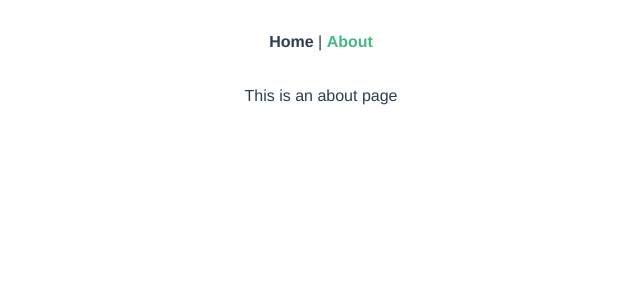
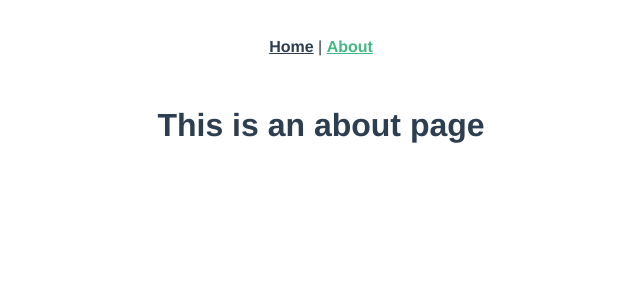
Before and after one commit to RyanChristian4427/tempest_depr, a Vue app in the folder vue-client/: page /about in a window 1280 px wide. Shown: the top 300 px of the page, without its empty margins (319-959 px from the left). Built offline with nearby package versions, Linux system fonts and the light colour scheme.

Commit message:
Reverted dependency, changed routes

```diff
--- a/vue-client/babel.config.js
+++ b/vue-client/babel.config.js
@@ -2,4 +2,4 @@ module.exports = {
   presets: [
     '@vue/app'
   ]
-}
+};
--- a/vue-client/package.json
+++ b/vue-client/package.json
@@ -10,9 +10,10 @@
     "test:unit": "vue-cli-service test:unit"
   },
   "dependencies": {
+    "@types/lodash": "^4.14.136",
     "axios": "^0.19.0",
     "buefy": "^0.8.2",
-    "core-js": "^3.1.4",
+    "core-js": "^2.6.5",
     "register-service-worker": "^1.6.2",
     "vue": "^2.6.10",
     "vue-axios": "^2.1.4",
--- a/vue-client/src/main.ts
+++ b/vue-client/src/main.ts
@@ -1,10 +1,9 @@
 import App from './App.vue';
 import Buefy from 'buefy';
-import router from '@/router/router';
+import { router } from '@/router/router';
 import store from '@/store';
 import Vue from 'vue';
 
-import 'buefy/dist/buefy.css';
 import '@/registerServiceWorker';
 import '@/services';
 
--- a/vue-client/src/router/router.ts
+++ b/vue-client/src/router/router.ts
@@ -5,14 +5,12 @@ import routes from './routes';
 Vue.use(Router);
 
 // Create a new router
-const router = new Router({
+export const router = new Router({
     mode: 'history',
     routes,
 });
 
 const DEFAULT_TITLE = 'Tempest';
 router.afterEach((to, from) => {
-    document.title = to.meta.title || DEFAULT_TITLE;
+    document.title = to.name + ' - Tempest' || DEFAULT_TITLE;
 });
-
-export default router;
--- a/vue-client/src/router/routes.ts
+++ b/vue-client/src/router/routes.ts
@@ -3,17 +3,11 @@ export default [
         path: '/',
         name: 'Home',
         component: () => import('@/views/Home.vue'),
-        meta: {
-            title: 'Home - Tempest',
-        },
     },
     {
         path: '/about',
         name: 'About',
         component: () => import('@/views/About.vue'),
-        meta: {
-            title: 'About - Tempest',
-        },
     },
     {
         path: '*',
```
Also changed, not shown: 1 other file (tests, documents, lock files or other folders).
